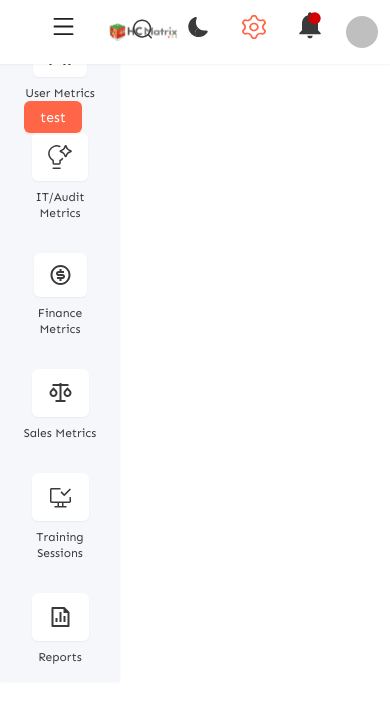
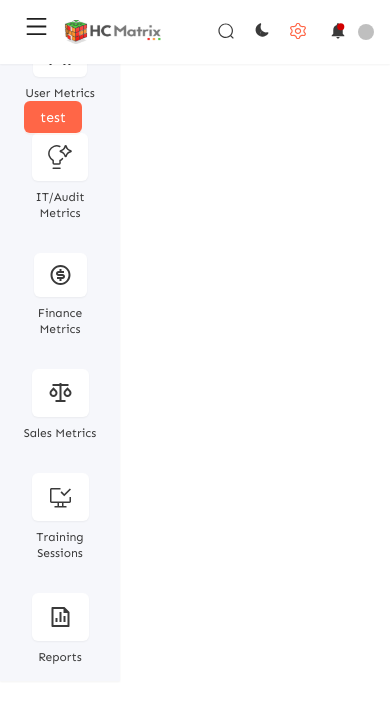
Before and after one commit to Olubukola-Martins/HCMatrix-Admin-Portal, a React (Vite) app: page / in a window 390 px wide. Shown: the top 702 px of the page. Built offline with nearby package versions, Linux system fonts and the light colour scheme.

Commit message:
chore: ensures layout is responsive

```diff
--- /dev/null
+++ b/src/components/layouts/ToggleSidebar.tsx
@@ -0,0 +1,25 @@
+import { Button } from 'antd';
+import React from 'react'
+import { AiOutlineMenu, AiOutlineClose } from 'react-icons/ai';
+
+const ToggleSidebar:React.FC<{
+    showSideBar: boolean;
+    setShowSideBar: React.Dispatch<React.SetStateAction<boolean>>;
+  }> = ({showSideBar, setShowSideBar}) => {
+  return (
+    <Button
+    type="text"
+    size="large"
+    icon={
+      showSideBar === true ? (
+        <AiOutlineMenu size={25} />
+      ) : (
+        <AiOutlineClose size={25} />
+      )
+    }
+    onClick={() => setShowSideBar((val) => !val)}
+  />
+  )
+}
+
+export default ToggleSidebar
--- a/src/components/layouts/TopBar.tsx
+++ b/src/components/layouts/TopBar.tsx
@@ -5,9 +5,9 @@ import {
   SettingIcon,
   NotificationIcon,
 } from "components/icons";
-import { AiOutlineMenu, AiOutlineClose } from "react-icons/ai";
 import UserProfileDropdown from "./UserProfileDropdown";
 import ModeSwitcher from "components/theme/ModeSwitcher";
+import ToggleSidebar from "./ToggleSidebar";
 
 const { Header } = Layout;
 export const TopBar: React.FC<{
@@ -15,34 +15,35 @@ export const TopBar: React.FC<{
   setShowSideBar: React.Dispatch<React.SetStateAction<boolean>>;
 }> = ({ showSideBar, setShowSideBar }) => {
   return (
-    <Header className="shadow-sm dark:shadow-md dark:shadow-slate-800 flex w-full justify-between items-center sticky z-10 top-0">
-      <div className="flex gap-x-8 items-center">
+    <Header className="px-4 lg:px-6 shadow-sm dark:shadow-md dark:shadow-slate-800 flex w-full justify-between items-center sticky z-10 top-0">
+      <div className="flex gap-x-2 lg:gap-x-8 items-center">
+        <ToggleSidebar
+          showSideBar={showSideBar}
+          setShowSideBar={setShowSideBar}
+        />
+        <AppLogo className="h-6 lg:h-8" />
+      </div>
+      <div className="flex lg:gap-x-4 items-center">
         <Button
           type="text"
           size="large"
-          icon={
-            showSideBar === true ? (
-              <AiOutlineMenu size={25} />
-            ) : (
-              <AiOutlineClose size={25} />
-            )
-          }
-          onClick={() => setShowSideBar((val) => !val)}
+          className="lg:px-2 lg:py-2 px-1 py-1"
+          icon={<SearchIcon className="h-4 w-4 md:h-6 md:w-6" />}
         />
-        <AppLogo className="h-8" />
-      </div>
-      <div className="flex gap-x-4 items-center">
-        <Button type="text" size="large" icon={<SearchIcon />} />
         <ModeSwitcher />
         <Button
           type="text"
           size="large"
-          icon={<SettingIcon className="h-6 w-6" />}
+          className="lg:px-2 lg:py-2 px-1 py-1"
+          icon={<SettingIcon className="h-4 w-4 md:h-6 md:w-6" />}
         />
         <Button
           type="text"
           size="large"
-          icon={<NotificationIcon isNotified />}
+          className="lg:px-2 lg:py-2 px-1 py-1"
+          icon={
+            <NotificationIcon isNotified className="h-4 w-4 md:h-6 md:w-6" />
+          }
         />
         <UserProfileDropdown />
       </div>
--- a/src/components/layouts/UserProfileDropdown.tsx
+++ b/src/components/layouts/UserProfileDropdown.tsx
@@ -13,7 +13,7 @@ const UserProfileDropdown = () => {
         ],
       }}
     >
-      <Avatar className="cursor-pointer" />
+      <Avatar className="cursor-pointer h-4 w-4 lg:w-6 lg:h-6" />
     </Dropdown>
   );
 };
--- a/src/components/theme/ModeSwitcher.tsx
+++ b/src/components/theme/ModeSwitcher.tsx
@@ -10,16 +10,14 @@ const ModeSwitcher = () => {
       {mode === "light" ? (
         <Button
           type="text"
-          size="large"
-          icon={<MoonIcon className="h-6 w-6" />}
+          icon={<MoonIcon className="h-4 w-4 md:h-6 md:w-6" />}
           onClick={() => handleModeSwitch("dark")}
         />
       ) : null}
       {mode === "dark" ? (
         <Button
           type="text"
-          size="large"
-          icon={<IoIosSunny className="h-6 w-6" />}
+          icon={<IoIosSunny className="h-4 w-4 md:h-6 md:w-6" />}
           onClick={() => handleModeSwitch("light")}
         />
       ) : null}
```
